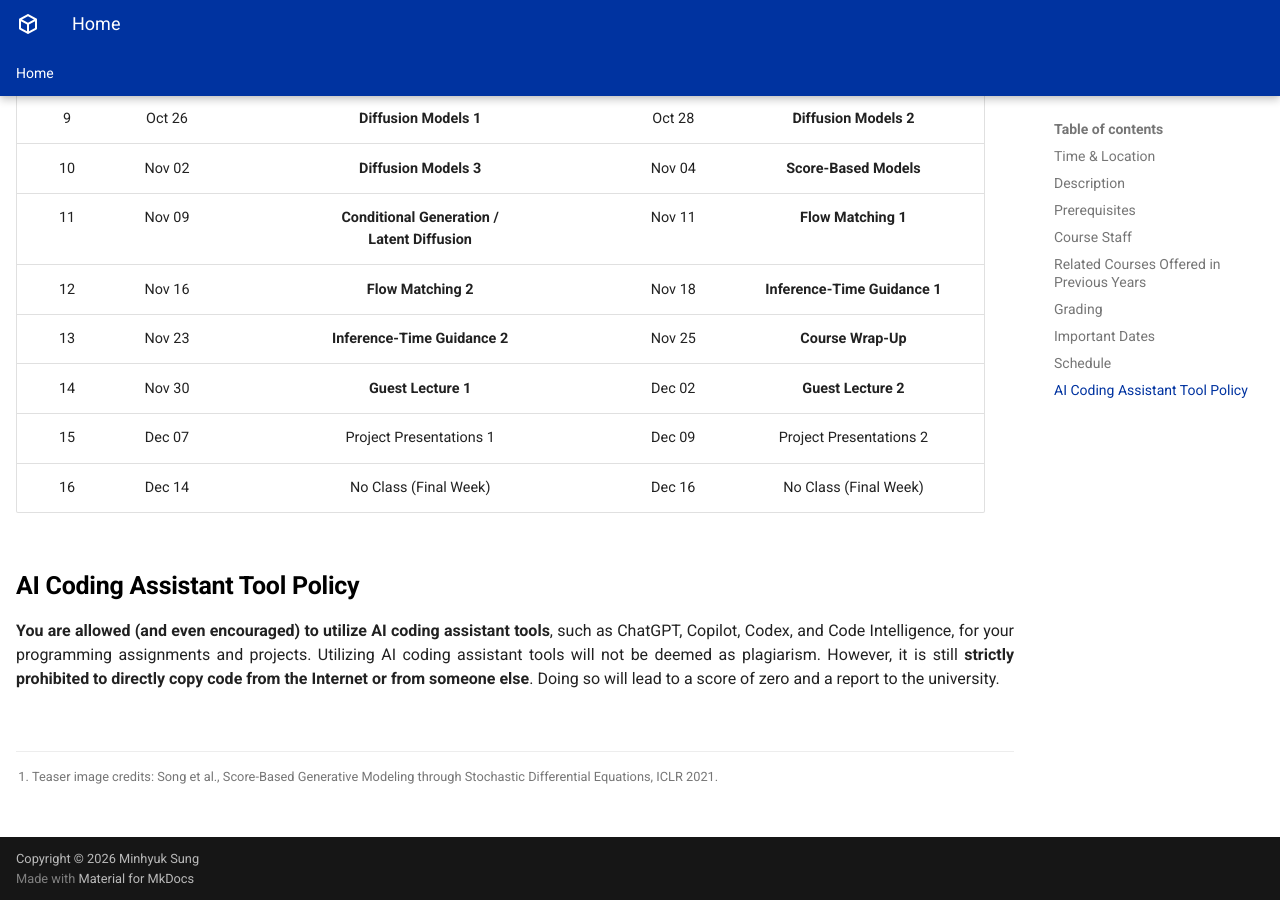
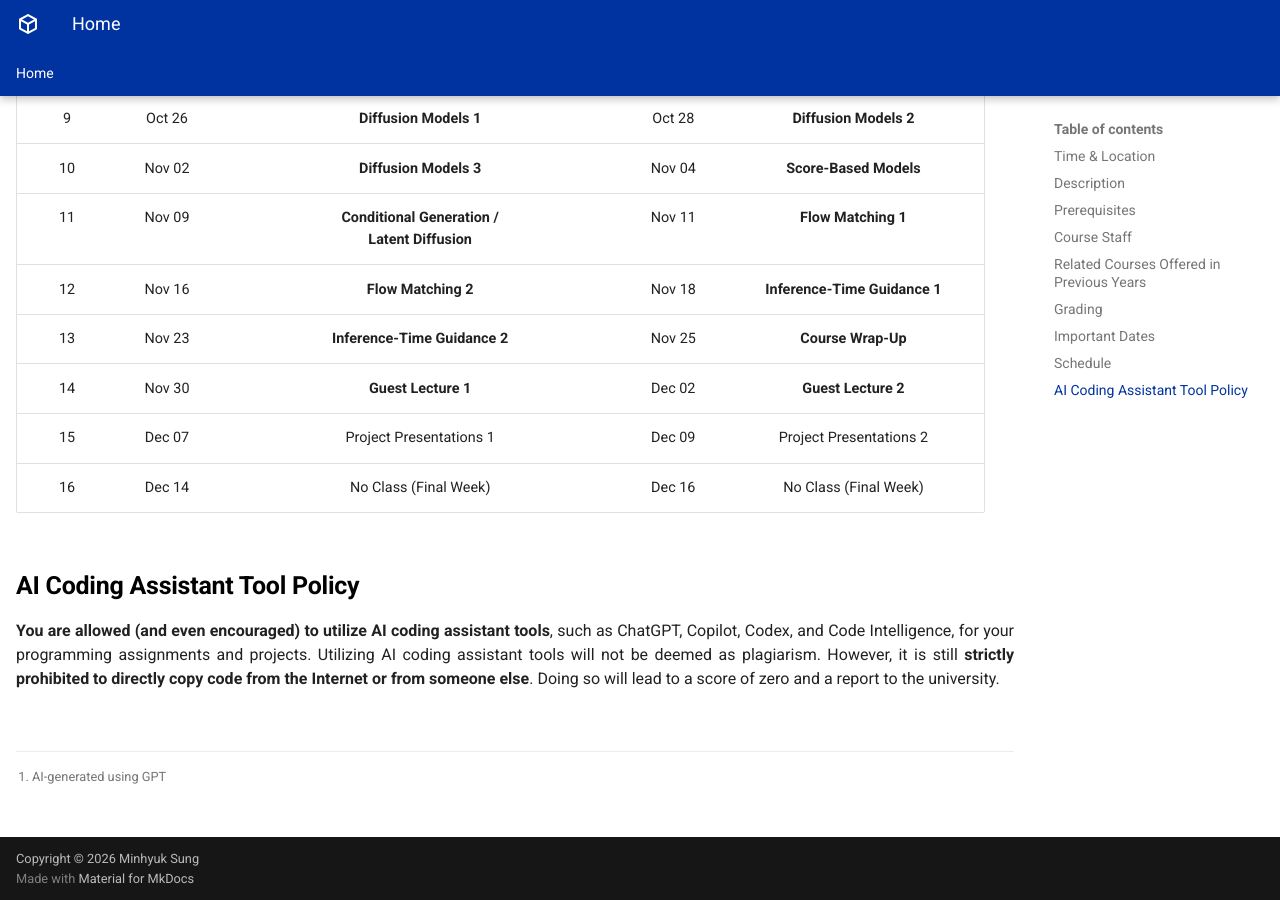
Before and after one commit to mhsung/kaist-aic313-spring-2026, an MkDocs documentation site: the page built from docs/index.md, in a window 1280 px wide and 900 px high, scrolled down 2470 px. Built offline with MkDocs 1.6.1 and Material for MkDocs 9.7.7, drawn with Linux system fonts in a browser that asks for light colours; some of the changed lines change nothing that is shown; some of the changed text lies outside the part shown.

Commit message:
Updated.

```diff
--- a/docs/index.md
+++ b/docs/index.md
@@ -3,7 +3,7 @@
   - navigation
 ---
 
-# Introduction to Generative Models
+# AIC313: Introduction to Generative Models
 
 <h3><b>
 <a href="http://mhsung.github.io/" target="_blank">Minhyuk Sung</a>, <a href="https://www.kaist.ac.kr/" target="_blank">KAIST</a>, Fall 2026
@@ -12,7 +12,7 @@
 
 ![Teaser](assets/teaser.png){ width=97.5% }[^1]
 
-[^1]: Teaser image credits: Song et al., Score-Based Generative Modeling through Stochastic Differential Equations, ICLR 2021.<br>
+[^1]: AI-generated using GPT<br>
 
 
 ## Time & Location
--- a/mkdocs.yml
+++ b/mkdocs.yml
@@ -1,4 +1,4 @@
-site_name: AIC312 Introduction to Generative Models (KAIST, Fall 2026)
+site_name: AIC313 Introduction to Generative Models (KAIST, Fall 2026)
 site_url: https://diffusion.kaist.ac.kr/
 site_author: Minhyuk Sung
 
@@ -42,7 +42,7 @@
 extra:
   analytics:
     provider: google
-    property: G-B8SSD5F8FW
+    property: G-1VHYJZSMF1
   links:
     lec01: https://onedrive.live.com/?redeem=aHR0cHM6Ly8xZHJ2Lm1zL2IvYy82MDU2MjAyM2I2NjQwMjgyL0VkOFQzMzF6allkUHZTTElRRnpqRkM4QlF3Y2FOZkM5MVBtNTRlcnZJUk1fbWc%5FZT1yc0tjTlQ&cid=60562023B6640282&id=60562023B6640282%21s7ddf13df8d734f87bd22c8405ce3142f&parId=60562023B6640282%21s1f04e32a613643ea8f3a45539dc2c1ff&o=OneUp
     lec02: https://onedrive.live.com/?redeem=aHR0cHM6Ly8xZHJ2Lm1zL2IvYy82MDU2MjAyM2I2NjQwMjgyL0VURGlxMktycFhKT254S2VqU3BfRl80Qkw0UkVUWWd6Rm4tb2xvTjB5U2ctM0E%5FZT1ZT2JJWGI&cid=60562023B6640282&id=60562023B6640282%21s62abe230a5ab4e729f129e8d2a7f17fe&parId=60562023B6640282%21s1f04e32a613643ea8f3a45539dc2c1ff&o=OneUp
```
